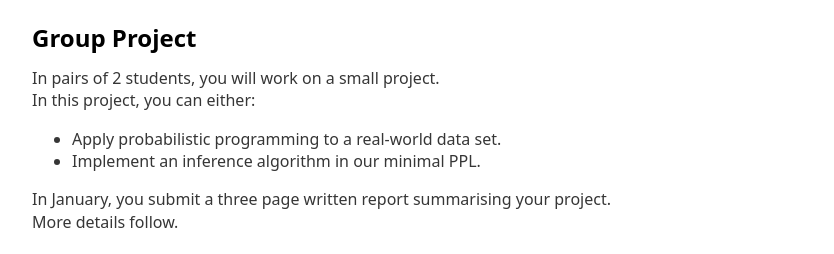
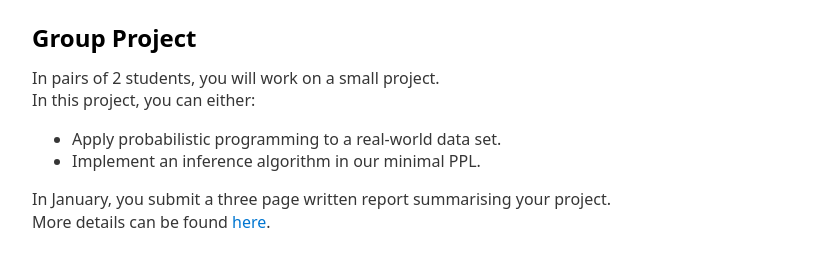
Before and after one commit to probprog-ai-tuwien/probprog-ai-tuwien.github.io, a plain HTML site: page 2025/index.html in a window 1280 px wide. Shown: the part 4006-4260 px from the top of the page, without its empty margins (208-1042 px from the left). Drawn offline with nearby package versions, Linux system fonts and the light colour scheme.

Commit message:
group project description

```diff
--- a/2025/index.html
+++ b/2025/index.html
@@ -475,7 +475,7 @@
 
         In January, you submit a three page written report summarising your project.<br>
 
-        More details follow.
+        More details can be found <a target="_blank" href="slides/AI Programming WS25 - Group Project.pdf">here</a>.
 
 
       </article>
```
Also changed, not shown: 1 other file.
